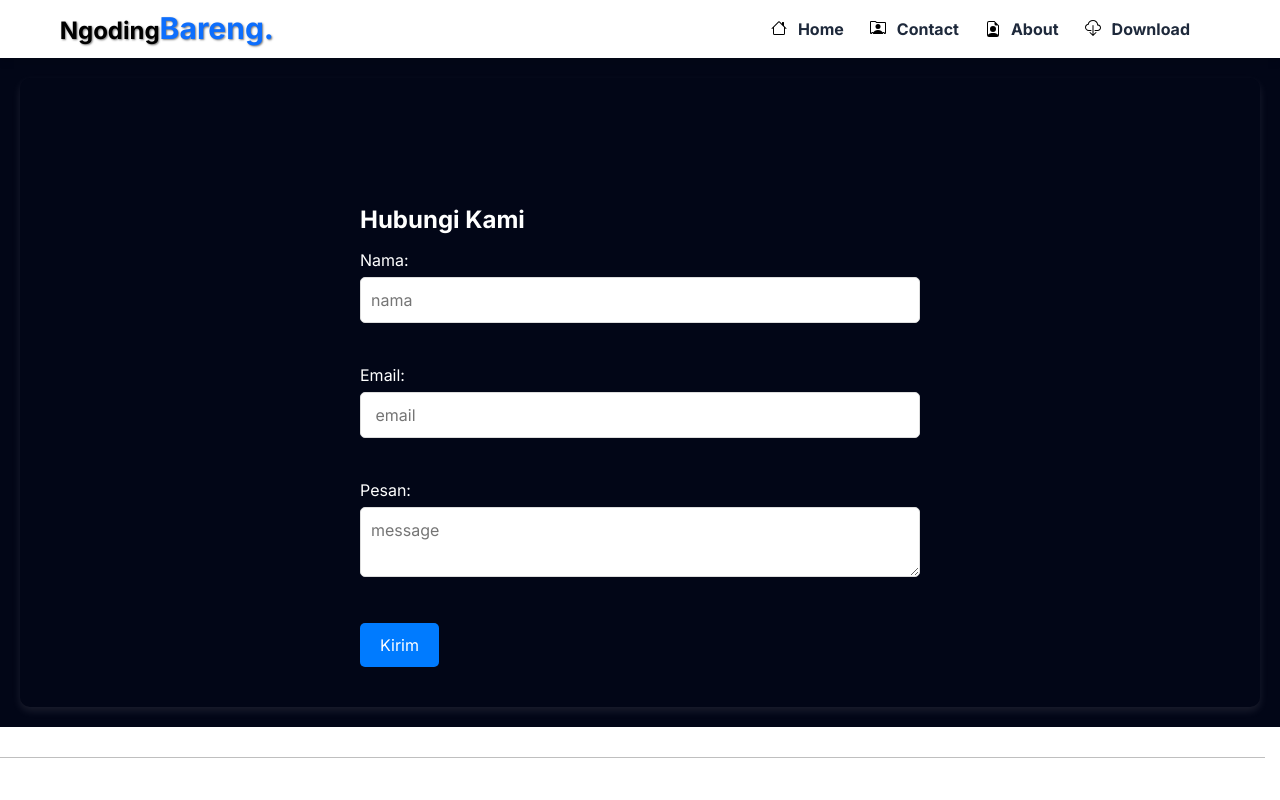
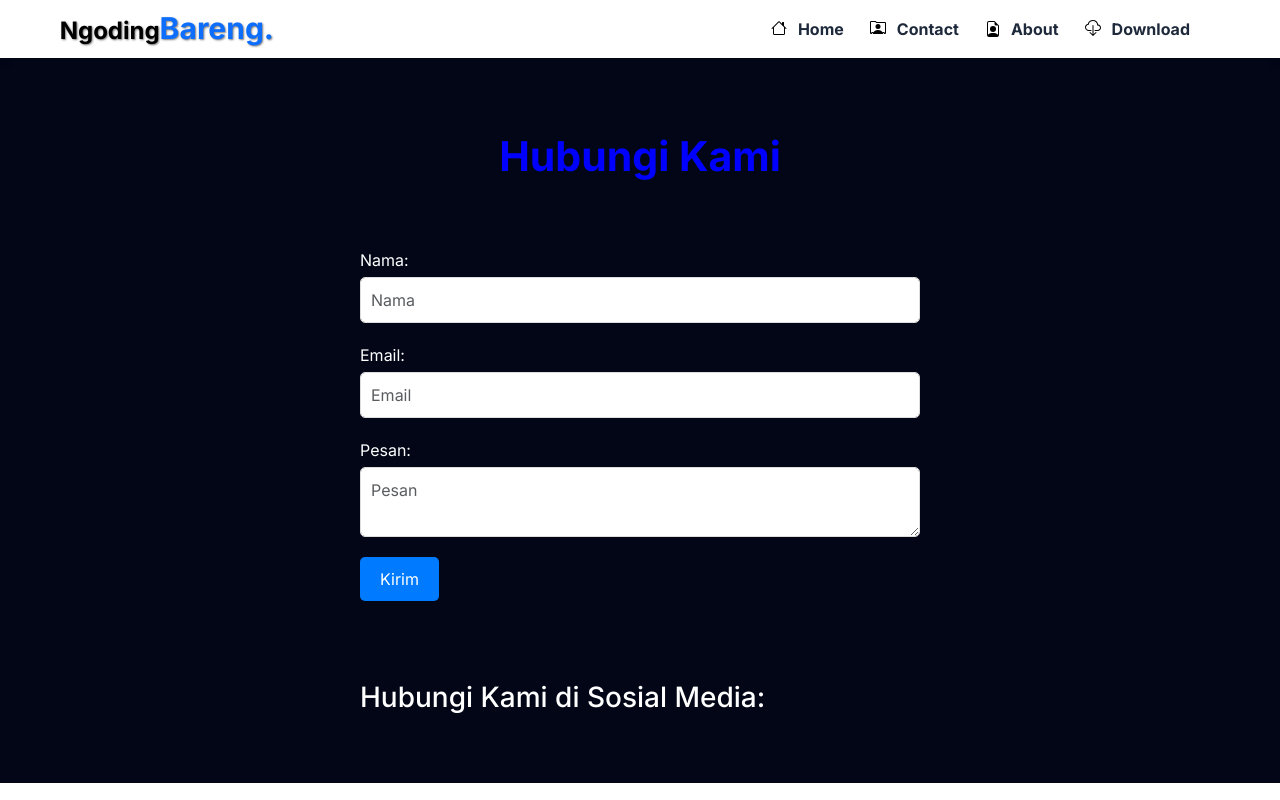
Before and after one commit to zulian026/Zulian_Perweb_akhir, a React (Vite) app: page /Zulian_Perweb_akhir/Contact in a window 1280 px wide. Shown: the top 800 px of the page. Built offline with nearby package versions, Linux system fonts and the light colour scheme.

Commit message:
bntar lagi final

```diff
--- a/src/Style/About.css
+++ b/src/Style/About.css
@@ -32,6 +32,7 @@
   padding: 20px;
   font-style: normal;
   font-size: 21px;
+  color: #f8f9fa;
 }
 
 .left-container h2 {
@@ -55,15 +56,14 @@
 }
 
 .profile-section span {
-  color: blue;
+  color: #2a2f35;
   font-size: 30px;
   font-weight: 700;
 }
 
 .profile-section img {
-  width: 50%;
+  width: 100%;
   height: auto;
-  border-radius: 50%;
   margin-bottom: 20px;
   box-shadow: 0 4px 8px rgba(0, 123, 255, 0.1);
   transition: transform 0.3s ease;
@@ -81,6 +81,6 @@
   }
 
   .profile-section img {
-    width: 80%;
+    width: 0%;
   }
 }
--- a/src/Style/Contact.css
+++ b/src/Style/Contact.css
@@ -1,7 +1,7 @@
 @import url("https://fonts.googleapis.com/css2?family=Inter:wght@100..900&display=swap");
 
 .container-contact {
-  padding: 0;
+  padding: 20px;
   width: 100%;
   font-family: "Inter", sans-serif;
   display: flex;
@@ -16,7 +16,6 @@
   justify-content: space-between;
   padding: 20px;
   margin: 20px;
-  box-shadow: 0 4px 8px rgba(255, 249, 249, 0.1);
   border-radius: 10px;
   flex-direction: column;
   align-items: center;
@@ -30,30 +29,16 @@
 
 .left-container {
   text-align: left;
-  color: black;
 }
 
 .left-container h2 {
-  color: white;
   font-size: 24px;
   margin-bottom: 10px;
-}
-
-.left-container p {
-  font-size: 16px;
-  color: white;
 }
 
 .right {
   width: 50%;
   padding: 20px;
-}
-
-.right h2 {
-  color: #333;
-  font-size: 24px;
-  margin-bottom: 10px;
-  color: white;
 }
 
 .form-group {
@@ -64,14 +49,12 @@
   display: block;
   margin-bottom: 5px;
   color: white;
-  font-size: 16px;
 }
 
 .form-group input,
 .form-group textarea {
   width: 100%;
   padding: 10px;
-  margin-bottom: 20px;
   border: 1px solid #ddd;
   border-radius: 5px;
 }
@@ -89,3 +72,8 @@ button[type="submit"] {
 button[type="submit"]:hover {
   background-color: #0056b3;
 }
+
+.social-media {
+  margin-top: 5rem;
+  display: flex;
+}
--- a/src/Style/Footer.css
+++ b/src/Style/Footer.css
@@ -1,6 +1,6 @@
 .container-footer {
   margin-right: 5%;
-    bottom: 0;
+   bottom: 0;
 }
 
 .container-footer a {
--- a/src/Style/Home.css
+++ b/src/Style/Home.css
@@ -61,7 +61,6 @@
   text-align: center;
   position: absolute;
   top: 120%;
-  margin-right: 500px;
 }
 
 .card-container {
@@ -74,6 +73,7 @@
   text-align: center;
   padding: 10px 120px;
   margin-bottom: 10%;
+  margin-top: 5%;
 }
 
 .card-container .card {
--- a/src/component/About.jsx
+++ b/src/component/About.jsx
@@ -2,7 +2,7 @@ import React from "react";
 import "../Style/About.css";
 import AOS from "aos";
 import "aos/dist/aos.css";
-import profil from "../Image/profil.png";
+import profil from "../Image/Profil_1.png";
 
 const About = () => {
   AOS.init();
@@ -12,7 +12,7 @@ const About = () => {
       <div className="cardabout-container" data-aos="fade-up" duration="1000">
         <div className="left" data-aos="fade-left" duration="1000">
           <div className="left-container">
-            <h2>Tentang Kami</h2>
+            <h2>Tentang Saya</h2>
             <p>
               Website ini adalah blog untuk belajar dari paling dasar, dirancang
               khusus untuk membantu pemula memahami konsep dasar dalam
@@ -21,12 +21,14 @@ const About = () => {
               perjalanan belajar coding Anda.
             </p>
             <div className="profile-section">
-              <h3><span>Identitas Saya</span></h3>
+              <h3>
+                <span>Identitas Saya</span>
+              </h3>
               <img src={profil} alt="Profile Image" />
-              <h3>Universitas: Institut Teknologi Padang</h3>
-              <h3>Jurusan: Teknik Informatika</h3>
-              <h3>Mata Kuliah: Perancangan Web </h3>
-              <h3>Proyek: Website Blog</h3>
+              <h3>Institut Teknologi Padang</h3>
+              <h3>Teknik Informatika</h3>
+              <h3> Perancangan Web </h3>
+              <h3>Website Blog</h3>
             </div>
           </div>
         </div>
--- a/src/component/Contact.jsx
+++ b/src/component/Contact.jsx
@@ -11,11 +11,11 @@ const Contact = () => {
       <div className="cardcontact-container" data-aos="fade-up" duration="1000">
         <div className="left" data-aos="fade-left" duration="1000">
           <div className="left-container">
+            <h2>Hubungi Kami</h2>
             <br />
           </div>
         </div>
         <div className="right" data-aos="fade-right" duration="1000">
-          <h2>Hubungi Kami</h2>
           <form action="https://formspree.io/f/xdoqyjwy" method="POST">
             <div className="form-group">
               <label htmlFor="name">Nama:</label>
@@ -24,7 +24,8 @@ const Contact = () => {
                 id="name"
                 name="name"
                 required
-                placeholder="nama"
+                className="form-control"
+                placeholder="Nama"
               />
             </div>
             <div className="form-group">
@@ -34,7 +35,8 @@ const Contact = () => {
                 id="email"
                 name="email"
                 required
-                placeholder=" email"
+                className="form-control"
+                placeholder="Email"
               />
             </div>
             <div className="form-group">
@@ -43,11 +45,18 @@ const Contact = () => {
                 id="message"
                 name="message"
                 required
-                placeholder="message"
+                className="form-control"
+                placeholder="Pesan"
               ></textarea>
             </div>
-            <button type="submit">Kirim</button>
+            <button type="submit" className="btn btn-primary">
+              Kirim
+            </button>
           </form>
+
+          <div className="social-media">
+            <h3>Hubungi Kami di Sosial Media:</h3>
+          </div>
         </div>
       </div>
     </div>
```
Also changed, not shown: src/Image/Profil_1.png (added).
